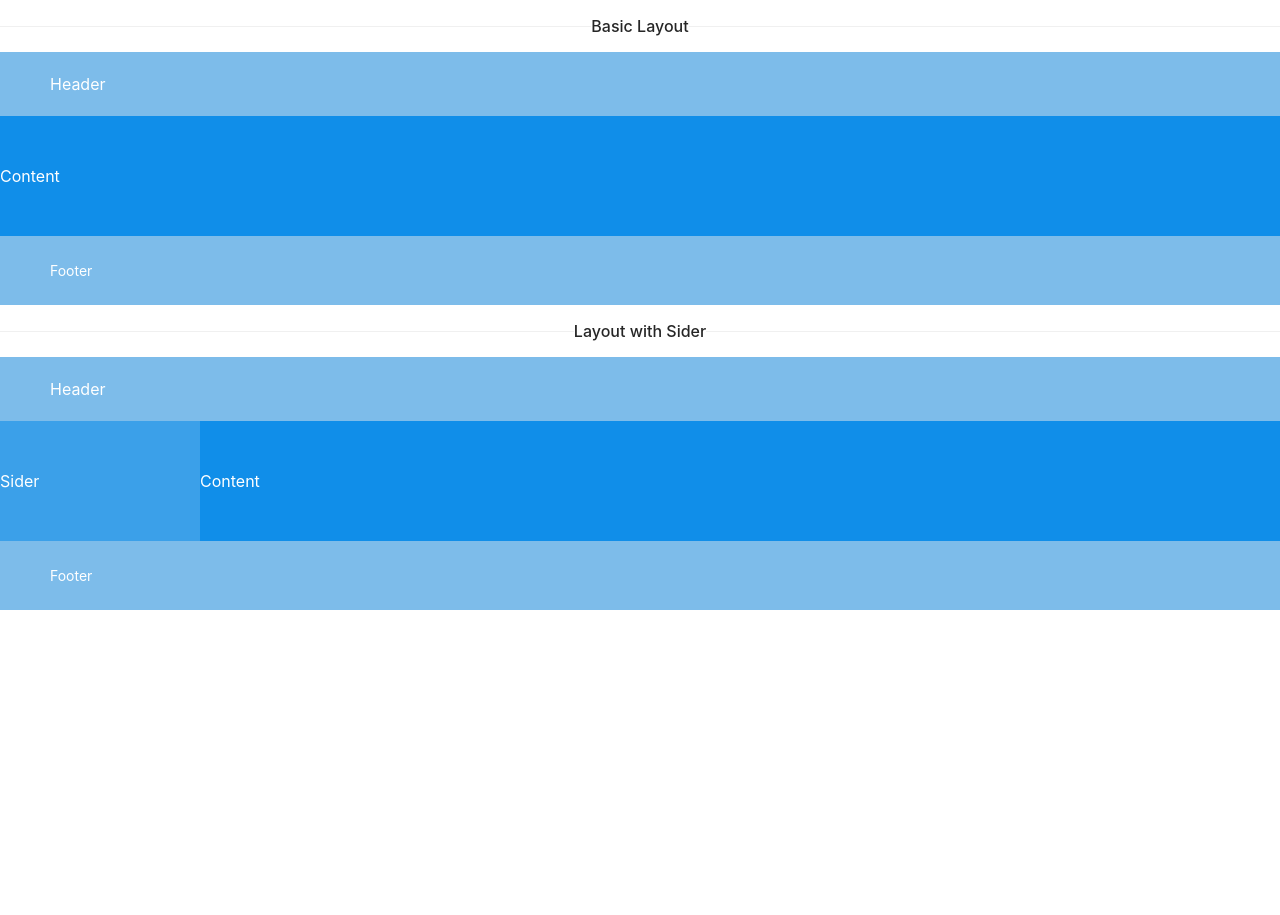
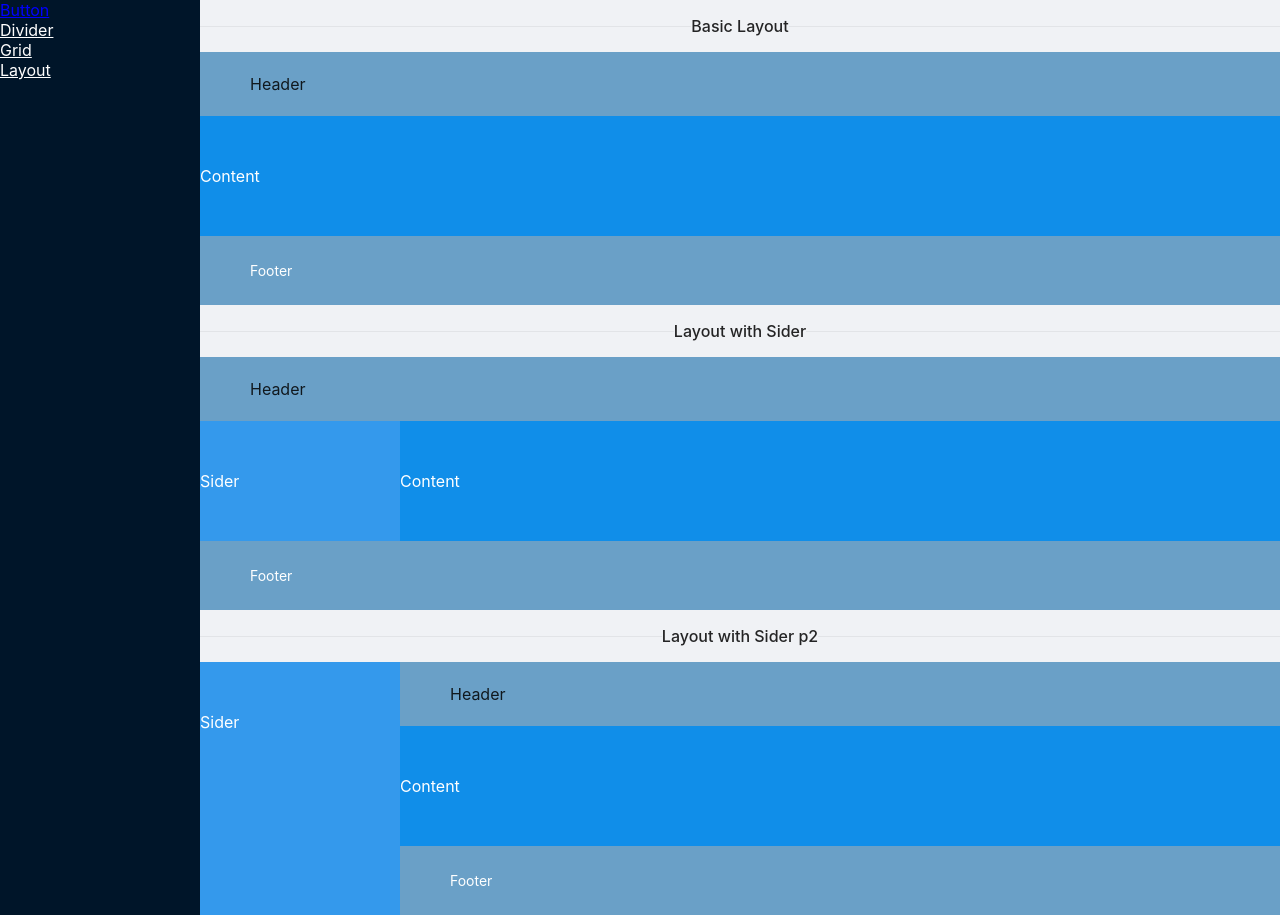
Before and after one commit to VINCENGUYEN-JS/vince-components, a React (Create React App) app: page /layout in a window 1280 px wide. Before the commit the page ends 800 px from the top, so only its background shows below. Built offline with nearby package versions, Linux system fonts and the light colour scheme.

Commit message:
restructure-the-main-page

```diff
--- a/src/App.tsx
+++ b/src/App.tsx
@@ -1,6 +1,7 @@
 import * as React from "react";
 import { Routes, Route, Link } from "react-router-dom";
 
+import { Layout } from "./layout/index";
 import {
   ButtonExample,
   DividerExample,
@@ -9,37 +10,30 @@ import {
 } from "./pages";
 
 const Nav = () => (
-  <div style={{ display: "flex", justifyContent: "center" }}>
-    <div
-      style={{ display: "flex", flexDirection: "column", alignItems: "center" }}
-    >
-      <h1>APIS COMPONENT DEMO</h1>
-      <div
-        style={{
-          display: "flex",
-          flexDirection: "column",
-          alignItems: "center",
-        }}
-      >
+  <div style={{ display: "flex", flexDirection: "column" }}>
     <Link to="/button">Button</Link>
     <Link to="/divider">Divider</Link>
     <Link to="/grid">Grid</Link>
     <Link to="/layout">Layout</Link>
-      </div>
-    </div>
   </div>
 );
 
 function App() {
   return (
     <div>
+      <Layout style={{ minHeight: "100vh" }}>
+        <Layout.Sider>
+          <Nav />
+        </Layout.Sider>
+        <Layout.Content>
           <Routes>
-        <Route path="/" element={<Nav />} />
             <Route path="/button" element={<ButtonExample />} />
             <Route path="/divider" element={<DividerExample />} />
             <Route path="/grid" element={<GridExample />} />
             <Route path="/layout" element={<LayoutExample />} />
           </Routes>
+        </Layout.Content>
+      </Layout>
     </div>
   );
 }
--- a/src/index.js
+++ b/src/index.js
@@ -2,7 +2,7 @@ import React from "react";
 import ReactDOM from "react-dom";
 import { BrowserRouter } from "react-router-dom";
 
-import "./index.css";
+import "./index.scss";
 import App from "./App";
 
 ReactDOM.render(
--- a/src/index.css
+++ b/src/index.scss
@@ -12,6 +12,13 @@ code {
     monospace;
 }
 
+a {
+  color: #fff;
+  &:hover {
+    color: #00f;
+  }
+}
+
 *,
 *::before,
 *::after {
--- a/src/layout/layout/layout.tsx
+++ b/src/layout/layout/layout.tsx
@@ -56,10 +56,6 @@ const Basic = (props: BasicPropsWithTagName) => {
 const BasicLayout = (props: BasicPropsWithTagName) => {
   const { tagName: Tag, children, hasSider, prefixCls, ...others } = props;
   const [siders, setSiders] = React.useState<string[]>([]);
-  const classes = classNames(prefixCls, {
-    [`${prefixCls}-has-sider`]:
-      typeof hasSider === "boolean" ? hasSider : siders.length > 0,
-  });
   const contextValue = React.useMemo(
     () => ({
       siderHook: {
@@ -73,6 +69,12 @@ const BasicLayout = (props: BasicPropsWithTagName) => {
     }),
     []
   );
+
+  const classes = classNames(prefixCls, {
+    [`${prefixCls}-has-sider`]:
+      typeof hasSider === "boolean" ? hasSider : siders.length > 0,
+  });
+
   return (
     <LayoutContext.Provider value={contextValue}>
       <Tag className={classes} {...others}>
--- a/src/layout/layout/style/index.scss
+++ b/src/layout/layout/style/index.scss
@@ -32,6 +32,7 @@
     min-height: 0;
   }
   &-sider {
+    background: $layout-sider-background;
     &-children {
       height: 100%;
     }
--- a/src/pages/LayoutExample.tsx
+++ b/src/pages/LayoutExample.tsx
@@ -5,7 +5,7 @@ import Divider from "../components/Divider/Divider";
 import "./style/index.scss";
 
 const LayoutExample = () => (
-  <>
+  <div className="layout-example">
     <Divider>Basic Layout</Divider>
     <Layout>
       <Layout.Header>Header</Layout.Header>
@@ -21,7 +21,16 @@ const LayoutExample = () => (
       </Layout>
       <Layout.Footer>Footer</Layout.Footer>
     </Layout>
-  </>
+    <Divider>Layout with Sider p2</Divider>
+    <Layout>
+      <Layout.Sider>Sider</Layout.Sider>
+      <Layout>
+        <Layout.Header>Header</Layout.Header>
+        <Layout.Content>Content</Layout.Content>
+        <Layout.Footer>Footer</Layout.Footer>
+      </Layout>
+    </Layout>
+  </div>
 );
 
 export default LayoutExample;
--- a/src/pages/style/index.scss
+++ b/src/pages/style/index.scss
@@ -1,13 +1,12 @@
-
-.layout-header,
+.layout-example {
   .layout-footer {
     color: #fff;
     background: #7dbcea;
   }
-[data-theme="dark"] .layout-header {
+  .layout-header {
     background: #6aa0c7;
   }
-[data-theme="dark"] .layout-footer {
+  .layout-footer {
     background: #6aa0c7;
   }
   .layout-footer {
@@ -18,7 +17,7 @@
     line-height: 120px;
     background: #3ba0e9;
   }
-[data-theme="dark"] .layout-sider {
+  .layout-sider {
     background: #3499ec;
   }
   .layout-content {
@@ -27,6 +26,7 @@
     line-height: 120px;
     background: rgba(16, 142, 233, 1);
   }
-[data-theme="dark"] .ant-layout-content {
+  .ant-layout-content {
     background: #107bcb;
   }
+}
```
Lines whose indentation alone changed are shown as unchanged.
